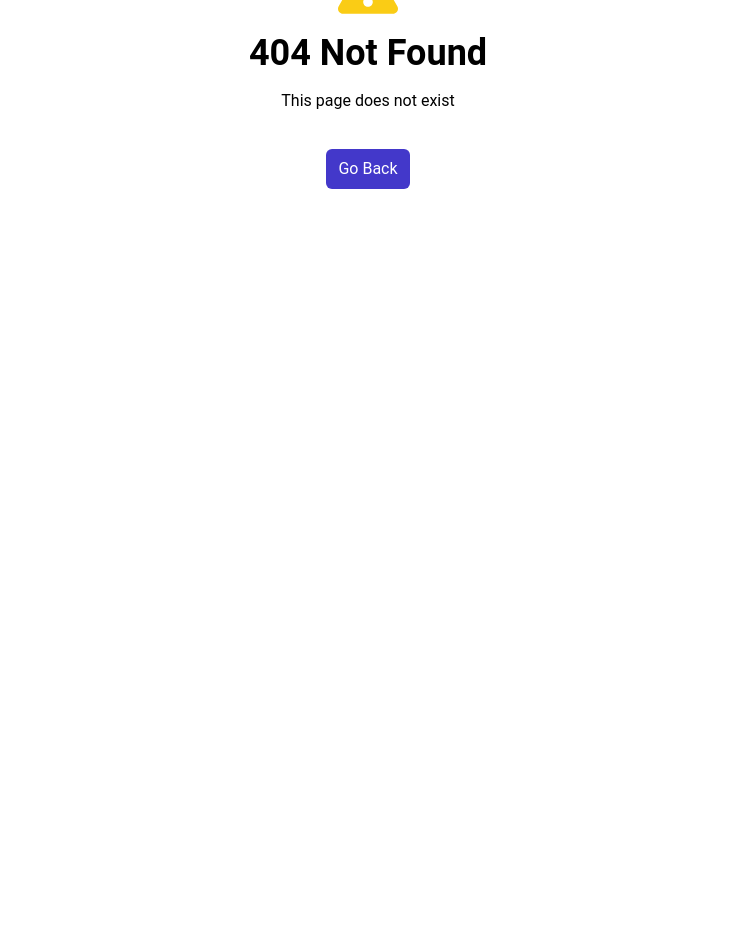
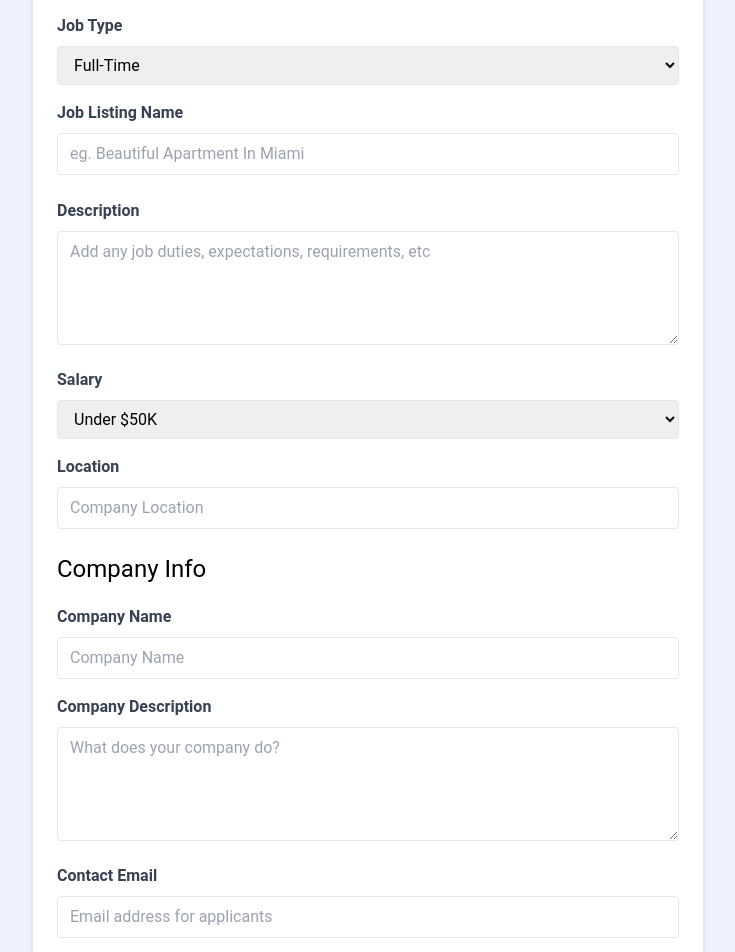
Before and after one commit to nayan-em/Job-Listing, a React (Vite) app: page /add-job in a window 1280 px wide. Before the commit this address had no page. Shown: the part 200-1152 px from the top of the page, without its empty margins (272-1007 px from the left). Before the commit the page ends 800 px from the top, so only its background shows below. Built offline with nearby package versions, Linux system fonts and the light colour scheme.

Commit message:
Add AddJob page with basic form

```diff
--- a/src/App.jsx
+++ b/src/App.jsx
@@ -9,12 +9,14 @@
 import JobsPage from "./pages/JobsPage";
 import NotFoundPage from "./pages/NotFoundPage";
 import JobPage, { jobLoader } from "./pages/JobPage";
+import AddJobPage from "./pages/AddJobPage";
 
 const router = createBrowserRouter(
   createRoutesFromElements(
     <Route path="/" element={<MainLayout />}>
       <Route index element={<HomePage />} />
       <Route path="/jobs" element={<JobsPage />} />
+      <Route path="/add-job" element={<AddJobPage />} />
       <Route path="/jobs/:id" element={<JobPage />} loader={jobLoader} />
       <Route path="*" element={<NotFoundPage />} />
     </Route>
--- a/src/pages/AddJobPage.jsx
+++ b/src/pages/AddJobPage.jsx
@@ -1,11 +1,186 @@
-import React from 'react'
+import React from "react";
 
 const AddJobPage = () => {
   return (
-    <div>
+    <>
+      <section className="bg-indigo-50">
+        <div className="container m-auto max-w-2xl py-10">
+          <div className="bg-white px-6 py-8 mb-4 shadow-md rounded-md border m-4 md:m-0">
+            <form>
+              <h2 className="text-3xl text-center font-semibold mb-6">
+                Add Job
+              </h2>
 
-    </div>
-  )
-}
+              <div className="mb-4">
+                <label
+                  htmlFor="type"
+                  className="block text-gray-700 font-bold mb-2"
+                >
+                  Job Type
+                </label>
+                <select
+                  id="type"
+                  name="type"
+                  className="border rounded w-full py-2 px-3"
+                  required
+                >
+                  <option value="Full-Time">Full-Time</option>
+                  <option value="Part-Time">Part-Time</option>
+                  <option value="Remote">Remote</option>
+                  <option value="Internship">Internship</option>
+                </select>
+              </div>
 
-export default AddJobPage
+              <div className="mb-4">
+                <label className="block text-gray-700 font-bold mb-2">
+                  Job Listing Name
+                </label>
+                <input
+                  type="text"
+                  id="title"
+                  name="title"
+                  className="border rounded w-full py-2 px-3 mb-2"
+                  placeholder="eg. Beautiful Apartment In Miami"
+                  required
+                />
+              </div>
+              <div className="mb-4">
+                <label
+                  htmlFor="description"
+                  className="block text-gray-700 font-bold mb-2"
+                >
+                  Description
+                </label>
+                <textarea
+                  id="description"
+                  name="description"
+                  className="border rounded w-full py-2 px-3"
+                  rows="4"
+                  placeholder="Add any job duties, expectations, requirements, etc"
+                ></textarea>
+              </div>
+
+              <div className="mb-4">
+                <label
+                  htmlFor="type"
+                  className="block text-gray-700 font-bold mb-2"
+                >
+                  Salary
+                </label>
+                <select
+                  id="salary"
+                  name="salary"
+                  className="border rounded w-full py-2 px-3"
+                  required
+                >
+                  <option value="Under $50K">Under $50K</option>
+                  <option value="$50K - 60K">$50K - $60K</option>
+                  <option value="$60K - 70K">$60K - $70K</option>
+                  <option value="$70K - 80K">$70K - $80K</option>
+                  <option value="$80K - 90K">$80K - $90K</option>
+                  <option value="$90K - 100K">$90K - $100K</option>
+                  <option value="$100K - 125K">$100K - $125K</option>
+                  <option value="$125K - 150K">$125K - $150K</option>
+                  <option value="$150K - 175K">$150K - $175K</option>
+                  <option value="$175K - 200K">$175K - $200K</option>
+                  <option value="Over $200K">Over $200K</option>
+                </select>
+              </div>
+
+              <div className="mb-4">
+                <label className="block text-gray-700 font-bold mb-2">
+                  Location
+                </label>
+                <input
+                  type="text"
+                  id="location"
+                  name="location"
+                  className="border rounded w-full py-2 px-3 mb-2"
+                  placeholder="Company Location"
+                  required
+                />
+              </div>
+
+              <h3 className="text-2xl mb-5">Company Info</h3>
+
+              <div className="mb-4">
+                <label
+                  htmlFor="company"
+                  className="block text-gray-700 font-bold mb-2"
+                >
+                  Company Name
+                </label>
+                <input
+                  type="text"
+                  id="company"
+                  name="company"
+                  className="border rounded w-full py-2 px-3"
+                  placeholder="Company Name"
+                />
+              </div>
+
+              <div className="mb-4">
+                <label
+                  htmlFor="company_description"
+                  className="block text-gray-700 font-bold mb-2"
+                >
+                  Company Description
+                </label>
+                <textarea
+                  id="company_description"
+                  name="company_description"
+                  className="border rounded w-full py-2 px-3"
+                  rows="4"
+                  placeholder="What does your company do?"
+                ></textarea>
+              </div>
+
+              <div className="mb-4">
+                <label
+                  htmlFor="contact_email"
+                  className="block text-gray-700 font-bold mb-2"
+                >
+                  Contact Email
+                </label>
+                <input
+                  type="email"
+                  id="contact_email"
+                  name="contact_email"
+                  className="border rounded w-full py-2 px-3"
+                  placeholder="Email address for applicants"
+                  required
+                />
+              </div>
+              <div className="mb-4">
+                <label
+                  htmlFor="contact_phone"
+                  className="block text-gray-700 font-bold mb-2"
+                >
+                  Contact Phone
+                </label>
+                <input
+                  type="tel"
+                  id="contact_phone"
+                  name="contact_phone"
+                  className="border rounded w-full py-2 px-3"
+                  placeholder="Optional phone for applicants"
+                />
+              </div>
+
+              <div>
+                <button
+                  className="bg-indigo-500 hover:bg-indigo-600 text-white font-bold py-2 px-4 rounded-full w-full focus:outline-none focus:shadow-outline"
+                  type="submit"
+                >
+                  Add Job
+                </button>
+              </div>
+            </form>
+          </div>
+        </div>
+      </section>
+    </>
+  );
+};
+
+export default AddJobPage;
```
